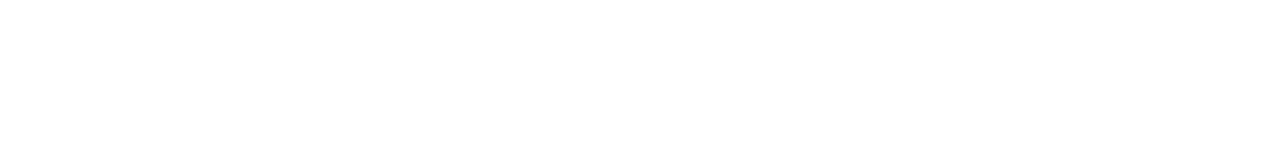
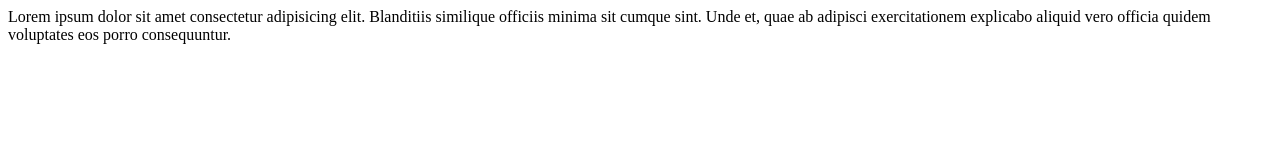
Before and after one commit to gopala90/work, a plain HTML site: page index.html in a window 1280 px wide. Drawn offline with Linux system fonts and the light colour scheme.

Commit message:
learning

```diff
--- a/index.html
+++ b/index.html
@@ -7,6 +7,6 @@
     <title>Document</title>
 </head>
 <body>
-
+    Lorem ipsum dolor sit amet consectetur adipisicing elit. Blanditiis similique officiis minima sit cumque sint. Unde et, quae ab adipisci exercitationem explicabo aliquid vero officia quidem voluptates eos porro consequuntur.
 </body>
 </html>
```
